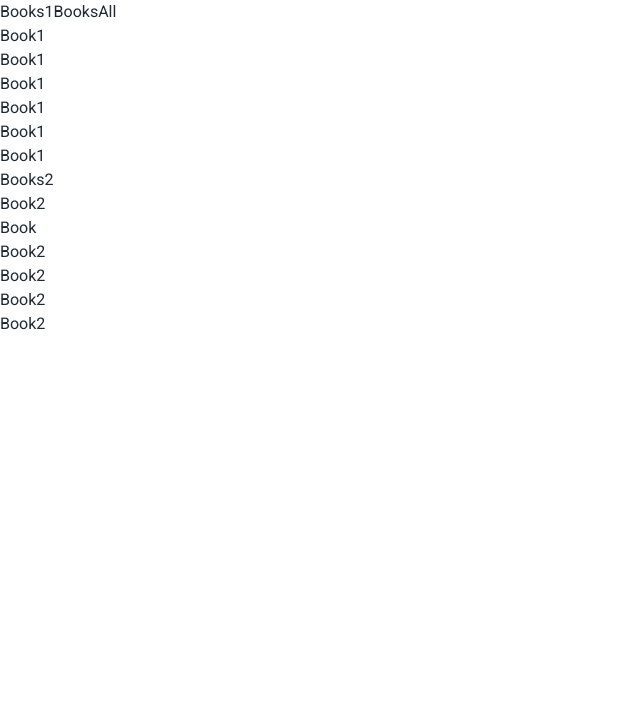
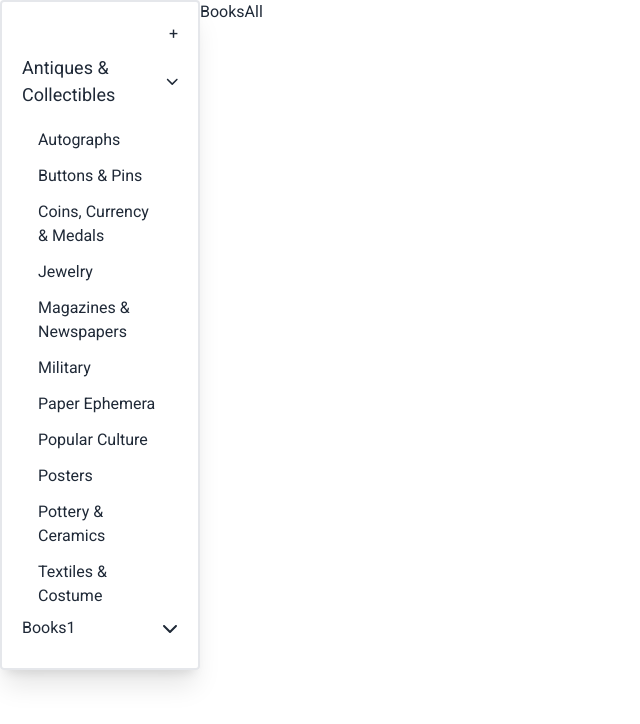
Before and after one commit to haileamlakwalelige/field, a Next.js app: page /books in a window 1280 px wide. Shown: the top 724 px of the page, without its empty margins (0-640 px from the left). Built offline with nearby package versions, Linux system fonts and the light colour scheme.

Commit message:
finalizing the first section of the books

```diff
--- a/app/components/Sidebar.jsx
+++ b/app/components/Sidebar.jsx
@@ -1,37 +1,75 @@
-"use client"
+"use client";
 
-import React, {useState} from 'react'
+import React, { useState } from "react";
+import { FaChevronDown, FaChevronUp } from "react-icons/fa6";
 
 const Sidebar = () => {
-    const [show, setShow]=useState(1)
+  const [show, setShow] = useState(1);
+  const [width, setWidth] = useState(false);
+
+  const handleWidth = () => {
+    setWidth(!width);
+  };
+
+  const handleShow = (num) => {
+    setShow(num);
+  };
+
   return (
-    <div className=''>
+    <div
+      className={
+        width
+          ? "min-w-[300px] max-w-[350px] border-2 border-gray-200 shadow-xl rounded px-5 justify-center mr-5 py-5"
+          : "w-[200px] border-2 border-gray-200 shadow-xl rounded px-5 justify-center py-5"
+      }
+    >
+      <p onClick={handleWidth} className="cursor-pointer flex justify-end">
+        +
+      </p>
+      <div>
         <div>
-            <div>
-                <p>Books1</p>
-                <div>
-                    <p>Book1</p>
-                    <p>Book1</p>
-                    <p>Book1</p>
-                    <p>Book1</p>
-                    <p>Book1</p>
-                    <p>Book1</p>
-                </div>
+          <div onClick={() => handleShow(1)}>
+            <div className="flex justify-between items-center">
+              <p className="py-2 cursor-pointer text-[18px]">Antiques & Collectibles</p>
+              {show === 1 ? <FaChevronDown /> : <FaChevronUp />}
+            </div>
+            {show === 1 && (
+              <div className="flex flex-col gap-3 px-4 mt-3 justify-center items-start">
+                <p className="cursor-pointer">Autographs</p>
+                <p className="cursor-pointer">Buttons & Pins</p>
+                <p className="cursor-pointer">Coins, Currency & Medals</p>
+                <p className="cursor-pointer">Jewelry</p>
+                <p className="cursor-pointer">Magazines & Newspapers</p>
+                <p className="cursor-pointer">Military</p>
+                <p className="cursor-pointer">Paper Ephemera</p>
+                <p className="cursor-pointer">Popular Culture</p>
+                <p className="cursor-pointer">Posters</p>
+                <p className="cursor-pointer">Pottery & Ceramics</p>
+                <p className="cursor-pointer">Textiles & Costume</p>
+              </div>
+            )}
+          </div>
 
-                {/* Second  */}
-                <p>Books2</p>
-                <div>
-                    <p>Book2</p>
-                    <p>Book</p>
-                    <p>Book2</p>
-                    <p>Book2</p>
-                    <p>Book2</p>
-                    <p>Book2</p>
-                </div>
+          <div onClick={() => handleShow(2)}>
+            <div className="flex justify-between items-center">
+              <p className="py-2 cursor-pointer ">Books1</p>
+              {show === 1 ? <FaChevronDown /> : <FaChevronUp />}
             </div>
+            {show === 2 && (
+              <div className="flex flex-col gap-3 px-2 mt-3 justify-center items-start">
+                <p className="cursor-pointer">Book2</p>
+                <p className="cursor-pointer">Book</p>
+                <p className="cursor-pointer">Book2</p>
+                <p className="cursor-pointer">Book2</p>
+                <p className="cursor-pointer">Book2</p>
+                <p className="cursor-pointer">Book2</p>
+              </div>
+            )}
+          </div>
         </div>
+      </div>
     </div>
-  )
-}
+  );
+};
 
-export default Sidebar
+export default Sidebar;
```
